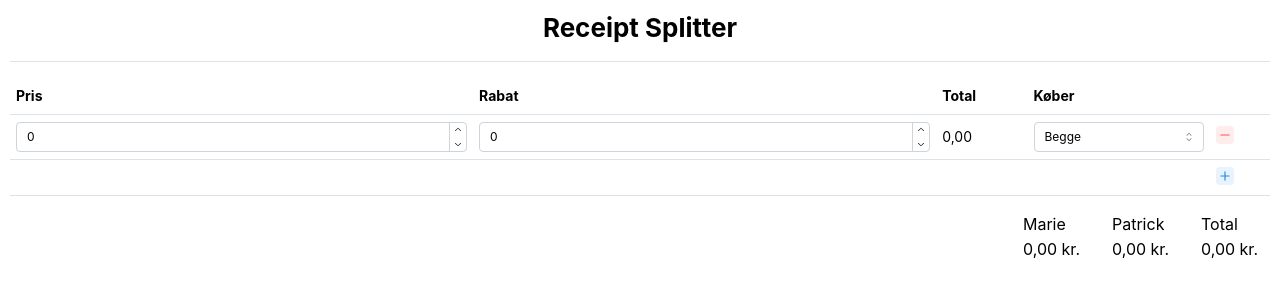
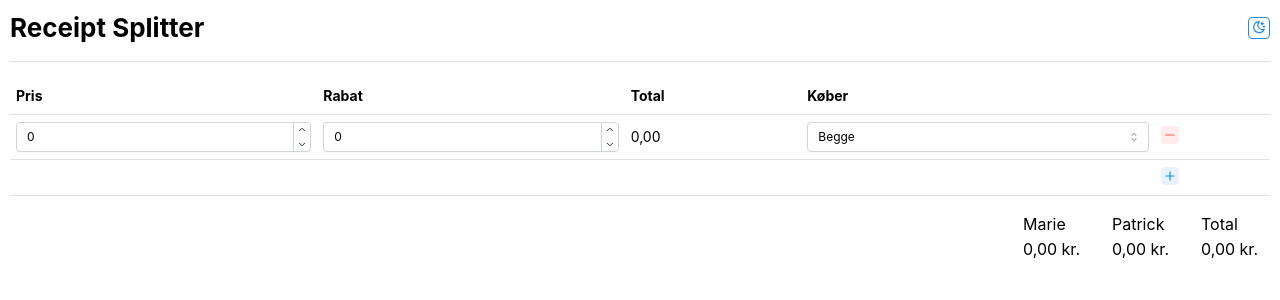
Before and after one commit to Pattrigue/receipt-splitter, a React (Vite) app: page / in a window 1280 px wide. Shown: the top 300 px of the page. Built offline with nearby package versions, Linux system fonts and the light colour scheme.

Commit message:
update layout

```diff
--- a/src/client/App.tsx
+++ b/src/client/App.tsx
@@ -1,7 +1,8 @@
 import { useState } from "react";
 import { Receipt } from "../types";
 import { ReceiptTable } from "./components/ReceiptTable";
-import { Box, Center, Divider, Stack, Title } from "@mantine/core";
+import { Box, Center, Divider, Group, Stack, Title } from "@mantine/core";
+import { ColorSchemeToggle } from "./components/ColorSchemeToggle";
 
 export function App() {
   const [response, setResponse] = useState<Receipt | null>(null);
@@ -9,18 +10,11 @@ export function App() {
   return (
     <Box w="100%" p="xs">
       <Stack>
-        <Center>
+        <Group justify="space-between">
           <Title order={2}>Receipt Splitter</Title>
-        </Center>
+          <ColorSchemeToggle />
+        </Group>
         <Divider />
-        {/* {response ? (
-        <div>
-          <p>Image uploaded successfully!</p>
-          <p>{JSON.stringify(response)}</p>
-        </div>
-      ) : (
-        <AddImageButton onUploadSuccess={setResponse} />
-      )} */}
         <ReceiptTable />
       </Stack>
     </Box>
--- /dev/null
+++ b/src/client/components/ColorSchemeToggle.tsx
@@ -0,0 +1,19 @@
+import { ActionIcon, useMantineColorScheme } from "@mantine/core";
+import { IconMoonStars, IconSun } from "@tabler/icons-react";
+
+export function ColorSchemeToggle() {
+  const { colorScheme, toggleColorScheme } = useMantineColorScheme();
+  const dark = colorScheme === "dark";
+
+  return (
+    <ActionIcon
+      variant="outline"
+      color={dark ? "yellow" : "blue"}
+      onClick={() => toggleColorScheme()}
+      title="Toggle color scheme"
+      size="sm"
+    >
+      {dark ? <IconSun size="0.9rem" /> : <IconMoonStars size="0.9rem" />}
+    </ActionIcon>
+  );
+}
--- a/src/client/components/ReceiptTable.tsx
+++ b/src/client/components/ReceiptTable.tsx
@@ -103,7 +103,7 @@ export function ReceiptTable() {
 
   const rows = receipt.items.map((item, index) => (
     <Table.Tr key={index}>
-      <Table.Td>
+      <Table.Td maw={80}>
         <NumberInput
           size="xs"
           value={item.price}
@@ -112,7 +112,7 @@ export function ReceiptTable() {
           onChange={(value) => handleUpdateItem(index, "price", value || 0)}
         />
       </Table.Td>
-      <Table.Td>
+      <Table.Td maw={80}>
         <NumberInput
           size="xs"
           value={item.discount}
```
